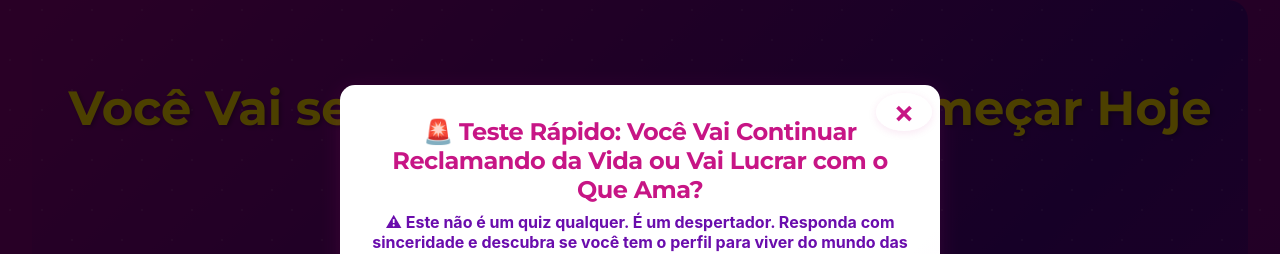
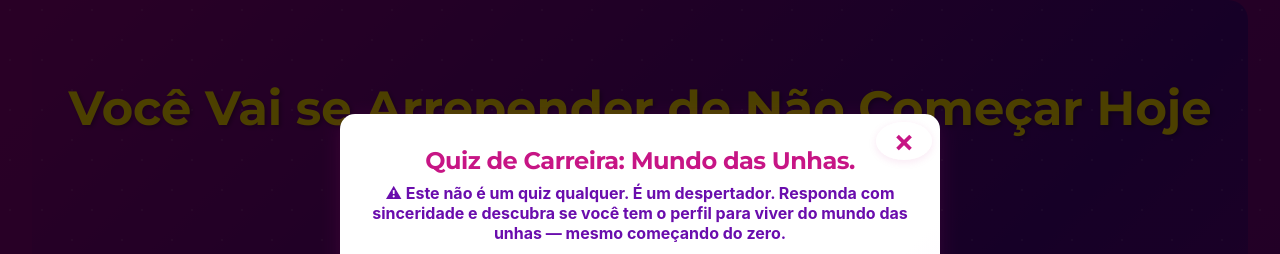
Before and after one commit to MayconBenvenuto/nailsdesignerelite, a React (Create React App) app: page / in a window 1280 px wide. Shown: the top 254 px of the page. Built offline with nearby package versions, Linux system fonts and the light colour scheme.

Commit message:
Atualizar título do quiz para "Quiz de Carreira: Mundo das Unhas" para melhor alinhamento com o tema.

```diff
--- a/src/components/Quiz.js
+++ b/src/components/Quiz.js
@@ -102,7 +102,7 @@ const Quiz = () => {
 
                 {!quizFinished ? (
                     <>
-                        <h2>🚨 Teste Rápido: Você Vai Continuar Reclamando da Vida ou Vai Lucrar com o Que Ama?</h2>
+                        <h2>Quiz de Carreira: Mundo das Unhas.</h2>
                         <p className="quiz-subtitle">⚠ Este não é um quiz qualquer. É um despertador. Responda com sinceridade e descubra se você tem o perfil para viver do mundo das unhas — mesmo começando do zero.</p>
 
                         <p className="quiz-question"><span className="quiz-question-highlight">{quizData[currentQuestion].question}</span></p>
```
